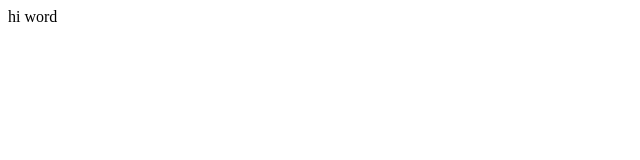
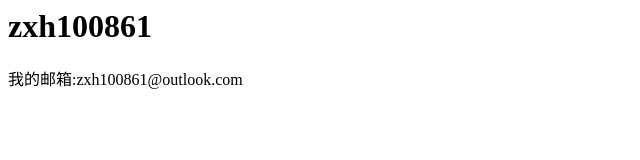
Before and after one commit to zxh100861outlook/zxh-100861outlook.github.io, a plain HTML site: page index.html in a window 1280 px wide. Shown: the whole page, without its empty margins (0-640 px from the left). Drawn offline with Linux system fonts and the light colour scheme.

Commit message:
不能为空

```diff
--- a/index.html
+++ b/index.html
@@ -1 +1,2 @@
-<a>hi word</a>
+<h1>zxh100861</h1>
+<p>我的邮箱:zxh100861@outlook.com</p>
```
